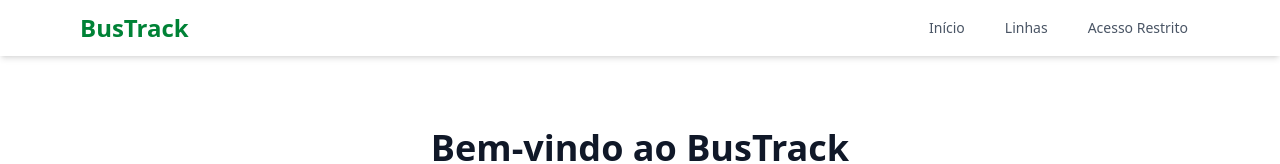
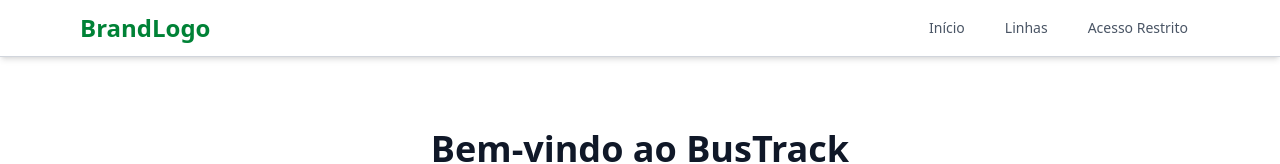
Before and after one commit to luan-services/bus-tracking-app-frontend, a Next.js app: page / in a window 1280 px wide. Shown: the top 164 px of the page. Built offline with nearby package versions, Linux system fonts and the light colour scheme; no server answers.

Commit message:
navbar changes

```diff
--- a/src/app/(public)/layout.tsx
+++ b/src/app/(public)/layout.tsx
@@ -9,7 +9,7 @@ export default function PublicLayout({children}: {children: React.ReactNode;}) {
 	return (
 		<>
 		<PublicNavbar />
-		<main className="h-full container mx-auto px-4 py-8">
+		<main className="min-h-screen container mx-auto px-4 py-8">
 			{children}
 		</main>
 		<PublicFooter />
--- a/src/components/public_pages/PublicNavbar.tsx
+++ b/src/components/public_pages/PublicNavbar.tsx
@@ -8,13 +8,13 @@ export const PublicNavbar = () => {
     const [isOpen, setIsOpen] = useState(false);
 
     return (
-        <nav className="flex w-full px-4 md:px-20 bg-white justify-center shadow-md">
-            <div className="flex container items-center justify-between min-h-14"> {/* container p impedir crescimento excessivo */}
+        <nav className="flex w-full bg-white justify-center shadow-md border-b-1 border-gray-300">
+            <div className="flex container px-8 md:px-20 items-center justify-between min-h-14"> {/* container p impedir crescimento excessivo */}
 
                 {/* Brand/Logo */}
                 <div className="flex">
                     <Link href="/" className="text-2xl font-bold text-green-700">
-                        BusTrack
+                        BrandLogo
                     </Link>
                 </div>
 
```
